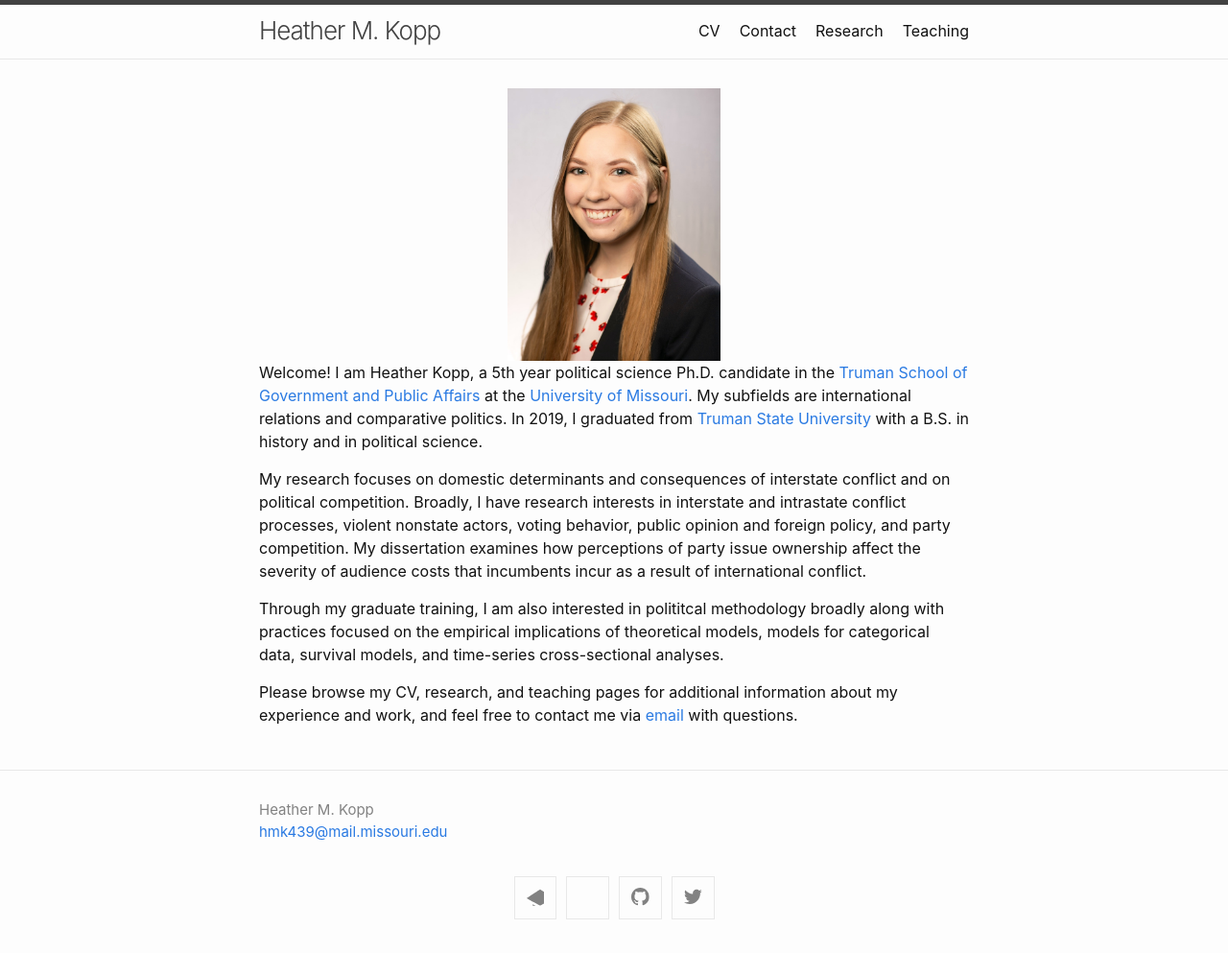
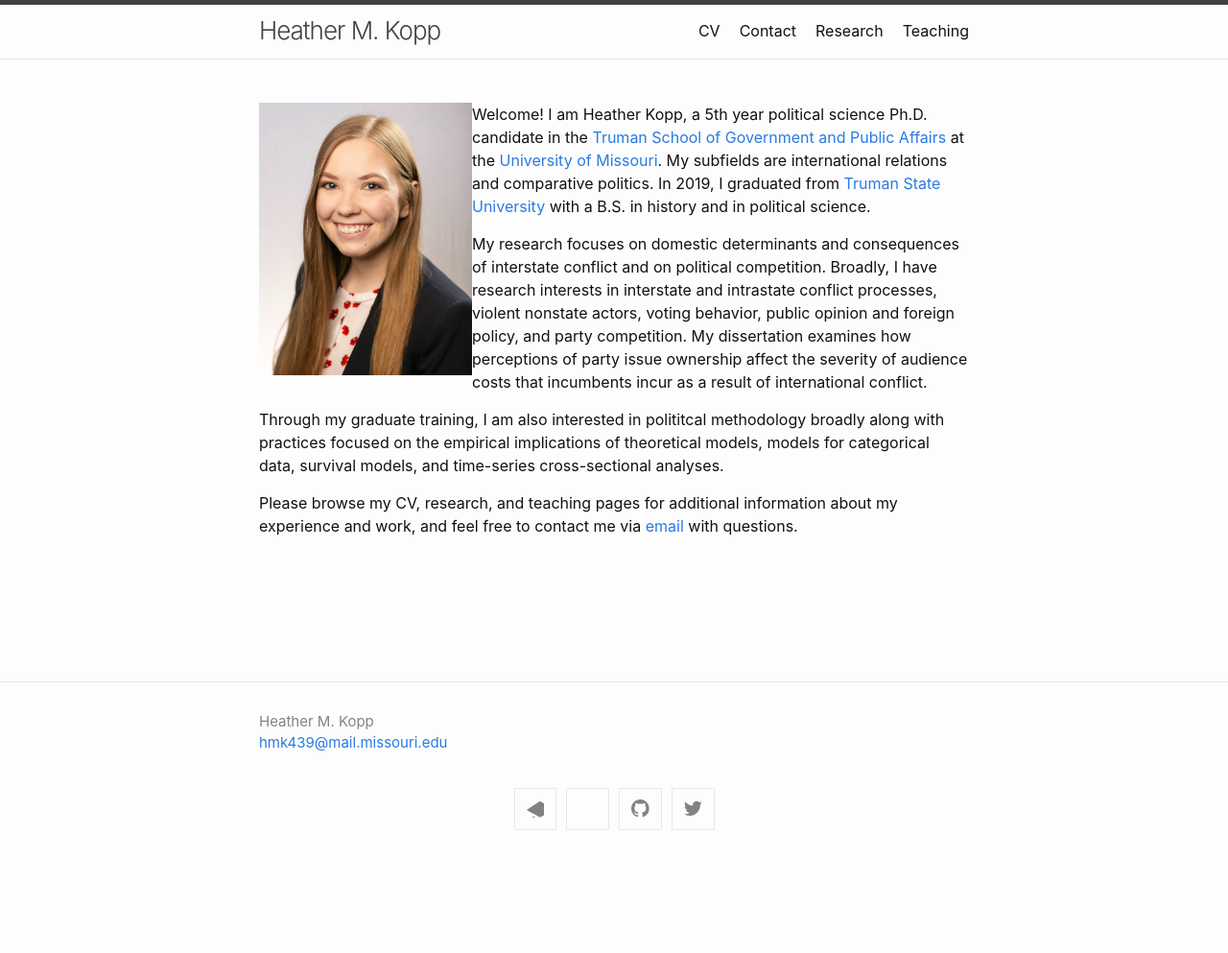
Before and after one commit to heatherkopp/heatherkopp.github.io, a Jekyll site: the page built from index.md, in a window 1280 px wide. Shown: the whole page at 96% size. Built offline with Jekyll 4.4.1, drawn with Linux system fonts in a browser that asks for light colours; after the commit the page ends 900 px from its top, so only the background shows below that.

Commit message:
Update index.md

```diff
--- a/index.md
+++ b/index.md
@@ -2,7 +2,7 @@
 layout: home
 ---
 
-<center><img align="center" src="https://heatherkopp.github.io/files/kopp.jpg" alt="kopp" class="img-responsive"></center>
+<img align="left" src="https://heatherkopp.github.io/files/kopp.jpg" alt="kopp" class="img-responsive">
 
 <p> Welcome! I am Heather Kopp, a 5th year political science Ph.D. candidate in the <a href="https://www.truman.missouri.edu/" target="_blank">Truman School of Government and Public Affairs</a> at the <a href="https://www.missouri.edu/" target="_blank">University of Missouri</a>. My subfields are international relations and comparative politics. In 2019, I graduated from <a href="https://www.truman.edu/" target="_blank">Truman State University</a> with a B.S. in history and in political science. </p>
 
```
